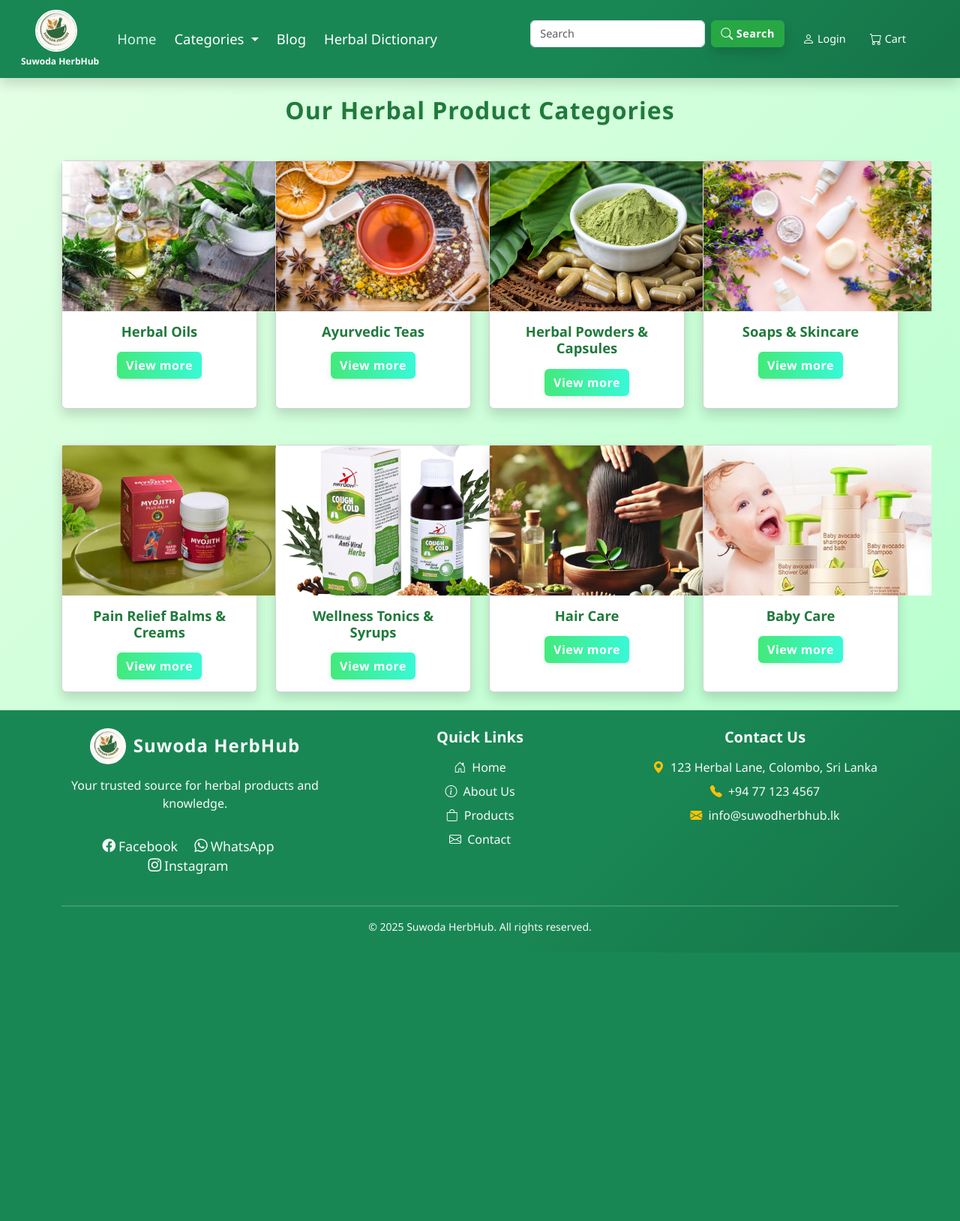
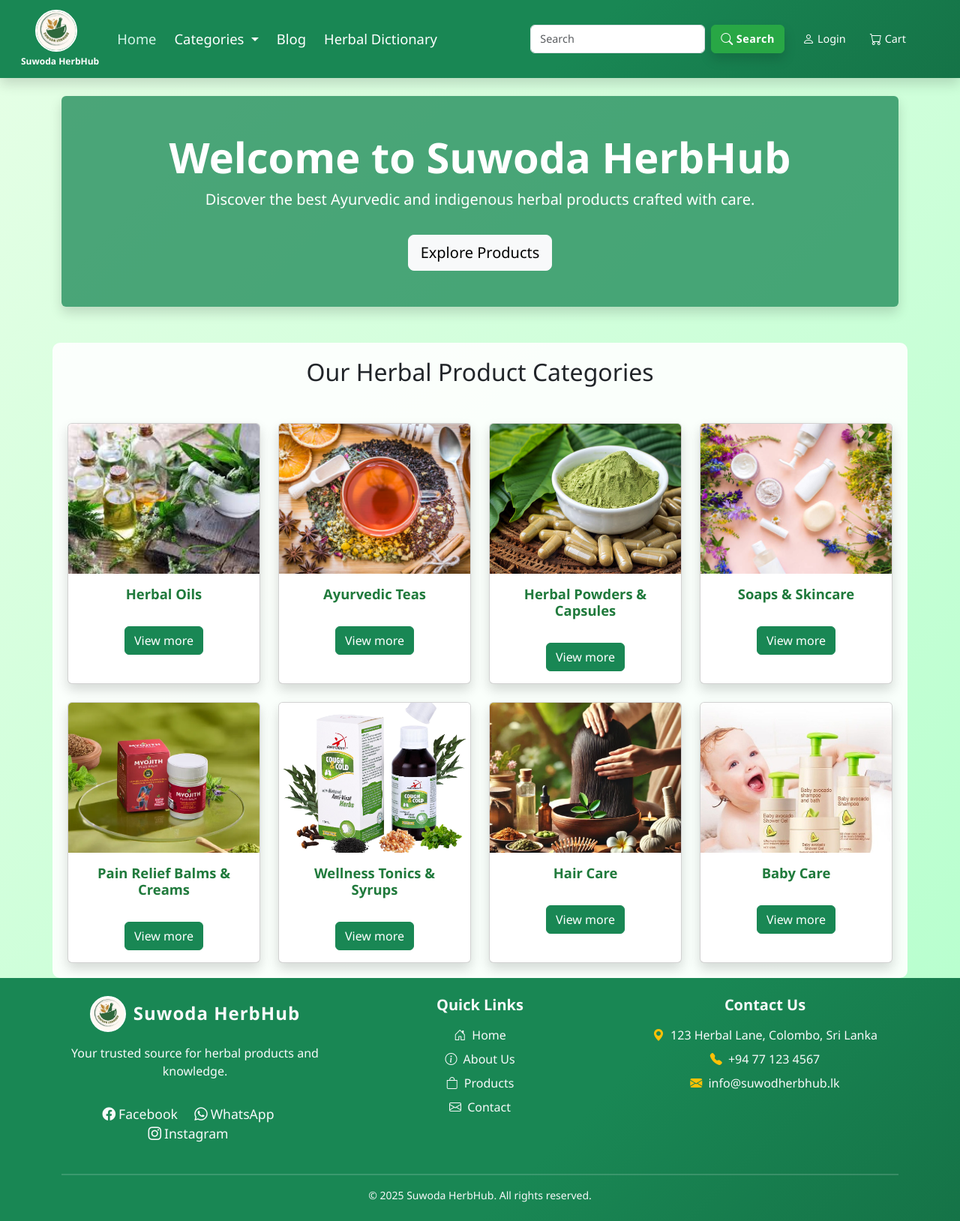
Before and after one commit to Bhanuka-Parakrama/Suwoda_HerbHub, a PHP site: page /pages/index.php in a window 1280 px wide. Shown: the whole page at 75% size. Before the commit the page ends 1270 px from the top, so only its background shows below. Run offline with PHP 8.4, Linux system fonts and the light colour scheme.

Commit message:
update index and blog files

```diff
--- a/assets/styles.css
+++ b/assets/styles.css
@@ -303,3 +303,20 @@
     max-width: 100%;
   }
 }
+
+    body {
+      background-color: #f8f9fa; /* Light grey background */
+      min-height: 100vh;
+    }
+
+    .content-box {
+      background-color: rgba(255, 255, 255, 0.9);
+      padding: 20px;
+      border-radius: 10px;
+    }
+
+    .card:hover {
+      transform: translateY(-5px);
+      box-shadow: 0 8px 20px rgba(0, 0, 0, 0.2);
+      transition: all 0.3s ease-in-out;
+    }
--- a/includes/header.php
+++ b/includes/header.php
@@ -25,7 +25,7 @@
         <div class="collapse navbar-collapse" id="navbarNav">
             <ul class="navbar-nav me-auto gap-2">
                 <li class="nav-item">
-                    <a class="nav-link active" href="#home">Home</a>
+                    <a class="nav-link active" href="../pages/index.php">Home</a>
                 </li>
                 <li class="nav-item dropdown">
                     <a class="nav-link dropdown-toggle text-white" href="#" id="productsDropdown" role="button" data-bs-toggle="dropdown">
--- a/pages/index.php
+++ b/pages/index.php
@@ -1,102 +1,117 @@
-<<<<<<< HEAD
-<?php
-include '../includes/header.php';
-?>
-
 <!DOCTYPE html>
 <html lang="en">
 <head>
   <meta charset="UTF-8" />
-    <meta name="viewport" content="width=device-width, initial-scale=1.0" />
-    <title>Home</title>
+  <meta name="viewport" content="width=device-width, initial-scale=1" />
+  <title>Home - Suwoda HerbHub</title>
   <link
     href="https://cdn.jsdelivr.net/npm/bootstrap@5.3.7/dist/css/bootstrap.min.css"
     rel="stylesheet"
     integrity="sha384-LN+7fdVzj6u52u30Kp6M/trliBMCMKTyK833zpbD+pXdCLuTusPj697FH4R/5mcr"
     crossorigin="anonymous"
   />
-    <link rel="stylesheet" href="../assets/styles.css" />
+
 </head>
+<?php
+include '../includes/header.php';
+?>
 <body>
-    <div class="container mt-4">
-      <h2 class="text-center mb-5 section-title">
-        Our Herbal Product Categories
-      </h2>
+
+  <!-- Welcome Banner -->
+  <div class="container my-5">
+    <div class="p-5 text-center bg-success bg-opacity-75 text-white rounded shadow">
+      <h1 class="display-4 fw-bold">Welcome to Suwoda HerbHub</h1>
+      <p class="lead">Discover the best Ayurvedic and indigenous herbal products crafted with care.</p>
+      <a href="#products" class="btn btn-light btn-lg mt-3">Explore Products</a>
+    </div>
+  </div>
+
+  <!-- Main Content -->
+  <div class="container mt-4 content-box" id="products">
+    <h2 class="text-center mb-5">Our Herbal Product Categories</h2>
     <div class="row g-4">
-        <div class="col-md-3 col-sm-6 mb-4">
-          <div class="card h-100 shadow card-hover">
-            <img src="../assets/images/oils3.jpeg" alt="Herbal oils" style="width: 304px; height: 200px; object-fit: cover;">
+      <div class="col-lg-3 col-md-4 col-sm-6">
+        <div class="card h-100 shadow">
+          <img src="../assets/images/oils3.jpeg" alt="Herbal oils" class="card-img-top" style="height: 200px; object-fit: cover;">
           <div class="card-body text-center">
             <h5 class="card-title">Herbal Oils</h5>
-              <a href="#" class="btn btn-success btn-custom">View more</a>
+            <a href="#" class="btn btn-success mt-3">View more</a>
           </div>
         </div>
       </div>
-        <div class="col-md-3 col-sm-6 mb-4">
-          <div class="card h-100 shadow card-hover">
-            <img src="../assets/images/ayurvedic tea.jpg" alt="Ayurvedic teas" style="width: 304px; height: 200px; object-fit: cover;">
+
+      <div class="col-lg-3 col-md-4 col-sm-6">
+        <div class="card h-100 shadow">
+          <img src="../assets/images/ayurvedic tea.jpg" alt="Ayurvedic teas" class="card-img-top" style="height: 200px; object-fit: cover;">
           <div class="card-body text-center">
             <h5 class="card-title">Ayurvedic Teas</h5>
-              <a href="#" class="btn btn-success btn-custom">View more</a>
+            <a href="#" class="btn btn-success mt-3">View more</a>
           </div>
         </div>
       </div>
-        <div class="col-md-3 col-sm-6 mb-4">
-          <div class="card h-100 shadow card-hover">
-           <img src="../assets/images/herbal powders.jpg" alt="Herbal Powders" style="width: 304px; height: 200px; object-fit: cover;">
+
+      <div class="col-lg-3 col-md-4 col-sm-6">
+        <div class="card h-100 shadow">
+          <img src="../assets/images/herbal powders.jpg" alt="Herbal Powders" class="card-img-top" style="height: 200px; object-fit: cover;">
           <div class="card-body text-center">
             <h5 class="card-title">Herbal Powders & Capsules</h5>
-              <a href="#" class="btn btn-success btn-custom">View more</a>
+            <a href="#" class="btn btn-success mt-3">View more</a>
           </div>
         </div>
       </div>
-        <div class="col-md-3 col-sm-6 mb-4">
-          <div class="card h-100 shadow card-hover">
-            <img src="../assets/images/soaps&skincare.jpg" alt="Soaps & Skincare" style="width: 304px; height: 200px; object-fit: cover;">
+
+      <div class="col-lg-3 col-md-4 col-sm-6">
+        <div class="card h-100 shadow">
+          <img src="../assets/images/soaps&skincare.jpg" alt="Soaps & Skincare" class="card-img-top" style="height: 200px; object-fit: cover;">
           <div class="card-body text-center">
             <h5 class="card-title">Soaps & Skincare</h5>
-              <a href="#" class="btn btn-success btn-custom">View more</a>
+            <a href="#" class="btn btn-success mt-3">View more</a>
           </div>
         </div>
       </div>
-        <div class="col-md-3 col-sm-6 mb-4">
-          <div class="card h-100 shadow card-hover">
-            <img src="../assets/images/balms.jpg" alt="Pain Relief Balms & Creams" style="width: 304px; height: 200px; object-fit: cover;">
+
+      <div class="col-lg-3 col-md-4 col-sm-6">
+        <div class="card h-100 shadow">
+          <img src="../assets/images/balms.jpg" alt="Pain Relief Balms & Creams" class="card-img-top" style="height: 200px; object-fit: cover;">
           <div class="card-body text-center">
             <h5 class="card-title">Pain Relief Balms & Creams</h5>
-              <a href="#" class="btn btn-success btn-custom">View more</a>
+            <a href="#" class="btn btn-success mt-3">View more</a>
           </div>
         </div>
       </div>
-        <div class="col-md-3 col-sm-6 mb-4">
-          <div class="card h-100 shadow card-hover">
-           <img src="../assets/images/wellness.jpg" alt="Wellness Tonics & Syrups" style="width: 304px; height: 200px; object-fit: cover;">
+
+      <div class="col-lg-3 col-md-4 col-sm-6">
+        <div class="card h-100 shadow">
+          <img src="../assets/images/wellness.jpg" alt="Wellness Tonics & Syrups" class="card-img-top" style="height: 200px; object-fit: cover;">
           <div class="card-body text-center">
             <h5 class="card-title">Wellness Tonics & Syrups</h5>
-              <a href="#" class="btn btn-success btn-custom">View more</a>
+            <a href="#" class="btn btn-success mt-3">View more</a>
           </div>
         </div>
       </div>
-        <div class="col-md-3 col-sm-6 mb-4">
-          <div class="card h-100 shadow card-hover">
-           <img src="../assets/images/hair care.jpg" alt="Hair Care" style="width: 304px; height: 200px; object-fit: cover;">
+
+      <div class="col-lg-3 col-md-4 col-sm-6">
+        <div class="card h-100 shadow">
+          <img src="../assets/images/hair care.jpg" alt="Hair Care" class="card-img-top" style="height: 200px; object-fit: cover;">
           <div class="card-body text-center">
             <h5 class="card-title">Hair Care</h5>
-              <a href="#" class="btn btn-success btn-custom">View more</a>
+            <a href="#" class="btn btn-success mt-3">View more</a>
           </div>
         </div>
       </div>
-        <div class="col-md-3 col-sm-6 mb-4">
-          <div class="card h-100 shadow card-hover">
-           <img src="../assets/images/baby care.jpeg" alt="Baby Care" style="width: 304px; height: 200px; object-fit: cover;">
+
+      <div class="col-lg-3 col-md-4 col-sm-6">
+        <div class="card h-100 shadow">
+          <img src="../assets/images/baby care.jpeg" alt="Baby Care" class="card-img-top" style="height: 200px; object-fit: cover;">
           <div class="card-body text-center">
             <h5 class="card-title">Baby Care</h5>
-              <a href="#" class="btn btn-success btn-custom">View more</a>
+            <a href="#" class="btn btn-success mt-3">View more</a>
           </div>
         </div>
       </div>
     </div>
   </div>
+
   <script
     src="https://cdn.jsdelivr.net/npm/bootstrap@5.3.7/dist/js/bootstrap.bundle.min.js"
     integrity="sha384-ndDqU0Gzau9qJ1lfW4pNLlhNTkCfHzAVBReH9diLvGRem5+R9g2FzA8ZGN954O5Q"
```
Also changed, not shown: pages/blogs.php (+5 -7 lines), assets/images/welcome.png (added). Lines whose indentation alone changed are shown as unchanged.
